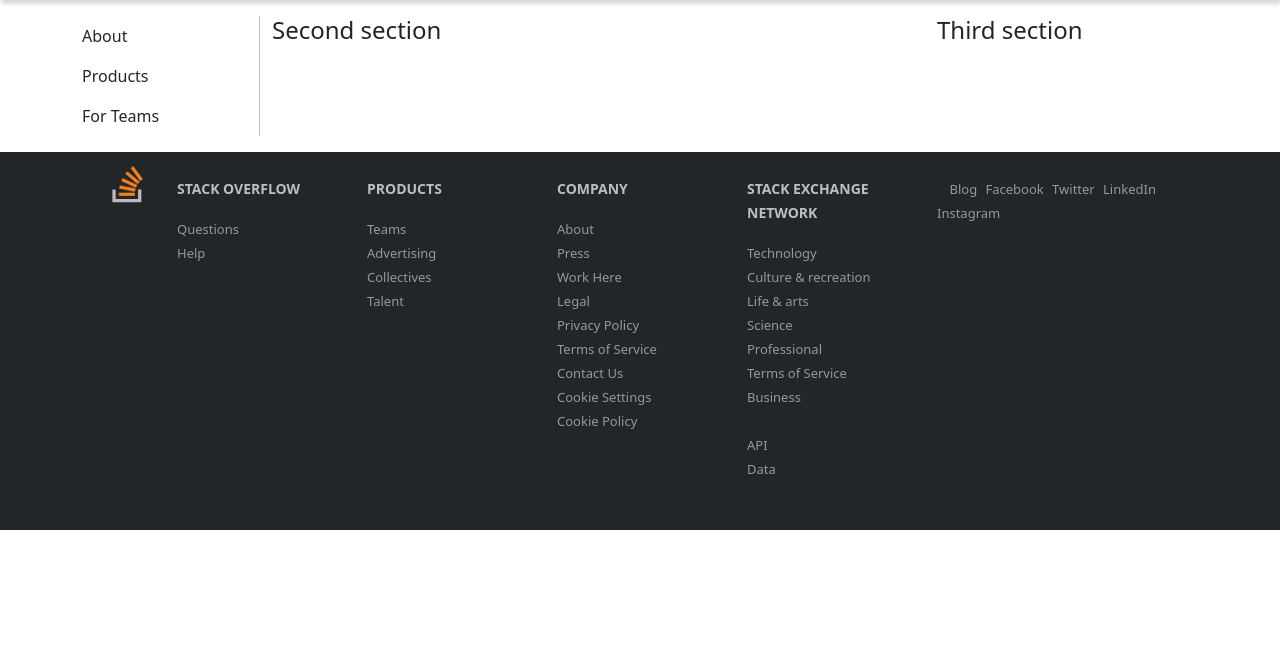
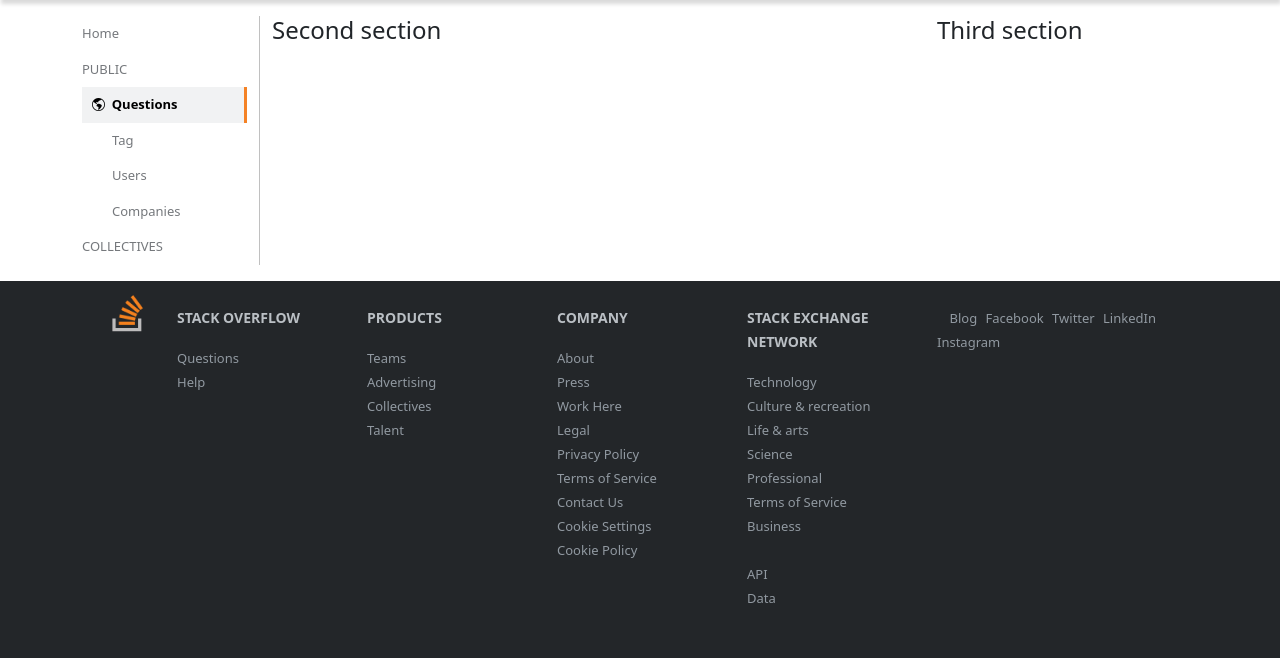
Before and after one commit to hemal0303/stack_clone, a Django app: page / in a window 1280 px wide. Shown: the part 57-715 px from the top of the page. Run offline with Django 4.2, Linux system fonts and the light colour scheme; some libraries are stand-ins or nearby versions.

Commit message:
First Section Completed.

```diff
--- a/StackOverflowClone/home/templates/home/common.html
+++ b/StackOverflowClone/home/templates/home/common.html
@@ -9,7 +9,7 @@
     <title>Stack Overflow clone</title>
     <link href="https://cdn.jsdelivr.net/npm/bootstrap@5.2.0/dist/css/bootstrap.min.css" rel="stylesheet"
         integrity="sha384-gH2yIJqKdNHPEq0n4Mqa/HGKIhSkIHeL5AyhkYV8i59U5AR6csBvApHHNl/vI1Bx" crossorigin="anonymous">
-    <link rel="stylesheet" href="https://cdn.jsdelivr.net/npm/bootstrap-icons@1.9.1/font/bootstrap-icons.css">
+    <link rel="stylesheet" href="https://cdn.jsdelivr.net/npm/bootstrap-icons@1.10.4/font/bootstrap-icons.css">
     <link href="https://cdnjs.cloudflare.com/ajax/libs/font-awesome/4.7.0/css/font-awesome.min.css" rel="stylesheet" />
     <style>
         *{
@@ -112,6 +112,22 @@
             font-size: 13px;
             text-decoration: none;
         }
+        .first_section ul li{
+            font-size: small;
+            color: #75787c;
+        }
+        .questions{
+            background-color: #f1f2f3;
+            border-right: 3px solid #f48225;
+            padding-left: 10px;
+        }
+        .questions a{
+            font-weight: bold;
+            color: black;
+        }
+        .sub_menu_1{
+            margin-left: 30px;
+        }
 
     </style>
     <script src="https://ajax.googleapis.com/ajax/libs/jquery/3.3.1/jquery.min.js"></script>
@@ -160,13 +176,30 @@
                 <div class="col-sm-2 first_section">
                     <ul class="navbar-nav">
                         <li class="nav-item">
-                            <a class="nav-link" aria-current="page" href="{% url 'index' %}">About</a>
+                            <a class="nav-link" aria-current="page" href="{% url 'index' %}">Home</a>
                         </li>
                         <li class="nav-item">
-                            <a class="nav-link" aria-current="page" href="{% url 'index' %}">Products</a>
+                            <span class="nav-link">PUBLIC</span>
                         </li>
                         <li class="nav-item">
-                            <a class="nav-link" aria-current="page" href="{% url 'index' %}">For Teams</a>
+                            <div class="questions">
+                                <a class="nav-link" aria-current="page" href="{% url 'index' %}"><i class="bi bi-globe-americas"></i>&nbsp;&nbsp;Questions</a>
+                            </div>
+                        </li>
+                        <div class="sub_menu_1">
+                            <li class="nav-item ">
+                                <a class="nav-link" aria-current="page" href="{% url 'index' %}">Tag</a>
+                            </li>
+                            <li class="nav-item">
+                                <a class="nav-link" aria-current="page" href="{% url 'index' %}">Users</a>
+                            </li>
+                            <li class="nav-item">
+                                <a class="nav-link" aria-current="page" href="{% url 'index' %}">Companies</a>
+                            </li>
+                        </div>
+
+                        <li class="nav-item">
+                            <span class="nav-link">COLLECTIVES</span>
                         </li>
                     </ul>
                 </div>
```
